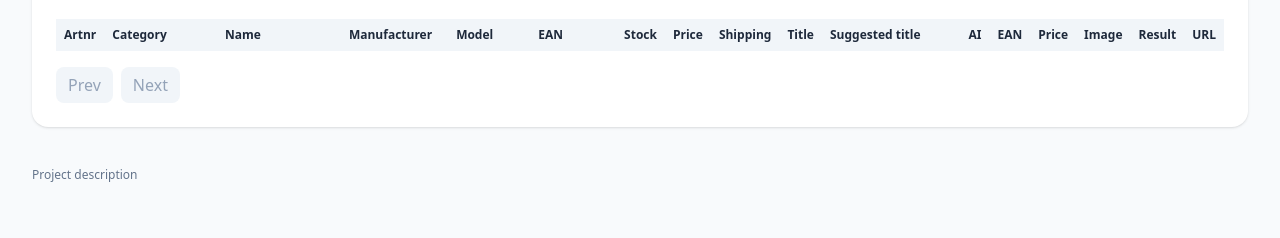
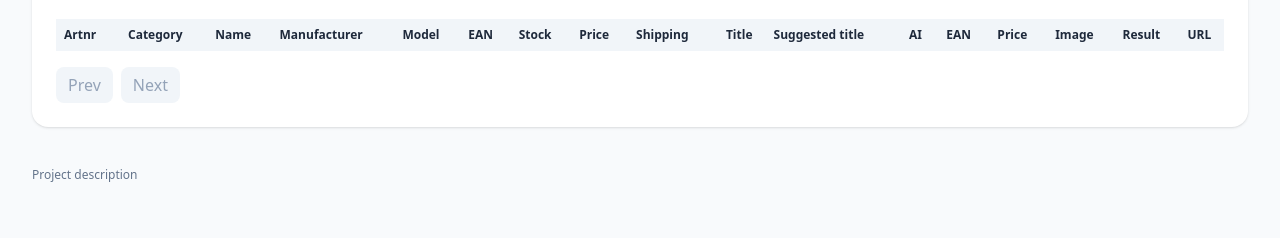
Before and after one commit to StarS0ft/ProductParcer, a Python web app: template app/templates/products.html in a window 1280 px wide. Shown: the part 217-455 px from the top of the page. Run offline with Jinja, Linux system fonts and the light colour scheme; the template is opened without the code that fills it, so the values that code supplies are empty; some libraries are stand-ins or nearby versions.

Commit message:
ui: only narrow Artnr column; restore normal table layout; no scroll

```diff
--- a/app/templates/products.html
+++ b/app/templates/products.html
@@ -12,31 +12,19 @@
     <div class="text-sm text-slate-500">Page {{ page }} of {{ pages }}</div>
   </div>
 
-  <table class="min-w-full text-xs table-fixed">
-    <!-- Hard sizes to fit within container width; flexible columns use percentages -->
-    <colgroup>
-      <col style="width:72px">          {# 1 Artnr #}
-      <col style="width:14%">           {# 2 Category #}
-      <col style="width:18%">           {# 3 Name #}
-      <col style="width:10%">           {# 4 Manufacturer #}
-      <col style="width:10%">           {# 5 Model #}
-      <col style="width:12%">           {# 6 EAN #}
-      <col style="width:64px">          {# 7 Stock #}
-      <col style="width:72px">          {# 8 Price #}
-      <col style="width:72px">          {# 9 Shipping #}
-      <col style="width:72px">          {# 10 Title status #}
-      <col style="width:18%">           {# 11 Suggested title #}
-      <col style="width:56px">          {# 12 AI #}
-      <col style="width:72px">          {# 13 EAN status #}
-      <col style="width:72px">          {# 14 Price status #}
-      <col style="width:72px">          {# 15 Image status #}
-      <col style="width:84px">          {# 16 Result #}
-      <col style="width:56px">          {# 17 URL #}
-    </colgroup>
+  <!-- Only narrow the first column (Artnr). No other layout changes. -->
+  <style>
+    #data-table th:nth-child(1),
+    #data-table td:nth-child(1){
+      width:64px; max-width:64px;
+      white-space:nowrap; overflow:hidden; text-overflow:ellipsis;
+    }
+  </style>
 
+  <table id="data-table" class="min-w-full text-xs">
     <thead class="text-left bg-slate-100">
       <tr>
-        <th class="px-2 py-2 whitespace-nowrap">Artnr</th>
+        <th class="px-2 py-2">Artnr</th>
         <th class="px-2 py-2">Category</th>
         <th class="px-2 py-2">Name</th>
         <th class="px-2 py-2">Manufacturer</th>
@@ -45,11 +33,9 @@
         <th class="px-2 py-2">Stock</th>
         <th class="px-2 py-2">Price</th>
         <th class="px-2 py-2">Shipping</th>
-
         <th class="px-2 py-2 text-center">Title</th>
         <th class="px-2 py-2">Suggested title</th>
         <th class="px-2 py-2 text-center">AI</th>
-
         <th class="px-2 py-2 text-center">EAN</th>
         <th class="px-2 py-2 text-center">Price</th>
         <th class="px-2 py-2 text-center">Image</th>
@@ -61,7 +47,7 @@
     <tbody>
       {% for p in items %}
       <tr class="border-b last:border-0">
-        <td class="px-2 py-1 whitespace-nowrap">{{ p.artnr or "" }}</td>
+        <td class="px-2 py-1">{{ p.artnr or "" }}</td>
         <td class="px-2 py-1 truncate">{{ p.category or "" }}</td>
         <td class="px-2 py-1 whitespace-normal break-words">{{ p.name or "" }}</td>
         <td class="px-2 py-1 truncate">{{ p.manufacturer or "" }}</td>
@@ -98,7 +84,6 @@
         <td class="px-2 py-1 text-center font-semibold {{ 'text-emerald-700' if p.validation_result == 'OK' else 'text-amber-700' }}">
           {{ p.validation_result or "" }}
         </td>
-
         <td class="px-2 py-1 text-center">
           {% if p.url %}
             <a class="text-indigo-700 hover:underline" href="{{ p.url }}" target="_blank">open</a>
```
